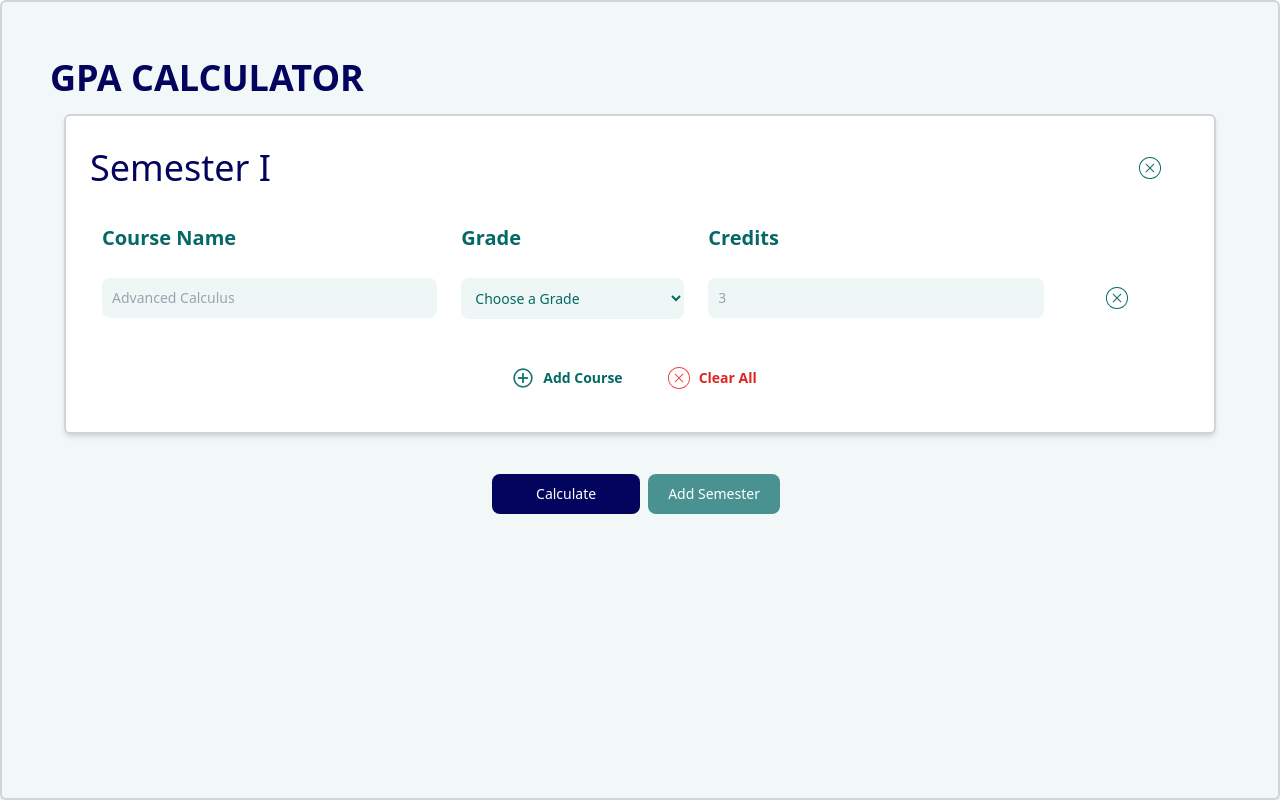
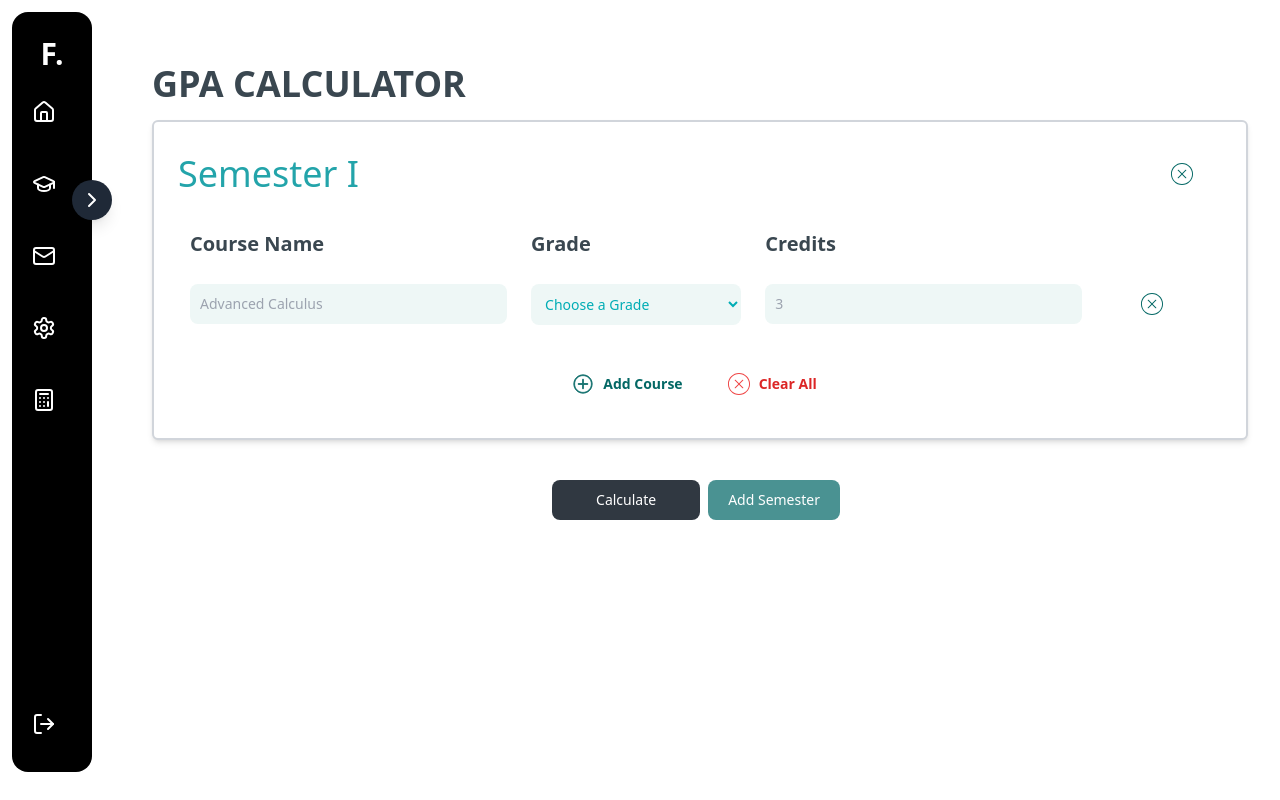
Before and after one commit to A-Simie/CGPA_Cal, a React (Vite) app: page /cgpa_calculator in a window 1280 px wide. Built offline with nearby package versions, Linux system fonts and the light colour scheme.

Commit message:
cgpa calculator integrated

```diff
--- a/src/App.jsx
+++ b/src/App.jsx
@@ -42,21 +42,19 @@ function App() {
         </Route>
 
         {/* Dashboard and related pages */}
-        <Route path="/dashboard" element={<DashboardLayout />}>
-          <Route index element={<Dashboard />} />
-          <Route path="cgpa" element={<CGPA />} />
-          <Route path="cgpa_calculator" element={<Calculate />} />
-          {/* <Route path="messages" element={<div>Messages Page</div>} />
-          <Route path="settings" element={<div>Settings Page</div>} /> */}
+        <Route element={<DashboardLayout />}>
+          <Route path="/dashboard" element={<Dashboard />} />
+          <Route path="/cgpa" element={<CGPA />} />
+          <Route path="/cgpa_calculator" element={<Calculate />} />
         </Route>
 
         {/* Keep these routes under Auth if they need Auth wrapper */}
-        <Route path="/cgpa" element={<Auth />}>
+        {/* <Route path="/cgpa" element={<Auth />}>
           <Route index element={<CGPA />} />
         </Route>
         <Route path="/cgpa_calculator" element={<Auth />}>
           <Route index element={<Calculate />} />
-        </Route>
+        </Route> */}
       </Routes>
     </Router>
   );
--- a/src/components/cardGrid.jsx
+++ b/src/components/cardGrid.jsx
@@ -13,11 +13,11 @@ const Card = ({ number, description }) => {
           {number}
         </span>
         <div className="flex flex-col items-start text-left">
-          <span className="text-gray-600 text-sm md:text-base">
+          <span className="text-[#00ADB5] text-sm md:text-base">
             {firstLine}
           </span>
           {restLines && (
-            <span className="text-gray-600 text-sm md:text-base">
+            <span className="text-[#00ADB5] text-sm md:text-base">
               {restLines}
             </span>
           )}
--- a/src/components/courseCard.jsx
+++ b/src/components/courseCard.jsx
@@ -69,7 +69,7 @@ const CourseCard = ({
               <span className="text-yellow-500">★</span>
               <span className="ml-1 text-gray-700">{rating}</span>
             </div>
-            <button className="px-4 py-2 bg-white text-gray-950 text-sm border border-black rounded-lg">
+            <button className="px-4 py-2 bg-white text-gray-950 text-sm border-2 border-[#00ADB5] rounded-lg">
               {isCurrent !== true ? "Continue" : "View Course"}
             </button>
           </div>
--- a/src/components/dashboardComp/claude.jsx
+++ b/src/components/dashboardComp/claude.jsx
@@ -4,7 +4,7 @@ import { Home, User, Mail, Settings, Book } from "lucide-react";
 const Sidebar = () => {
   return (
     <div className="bg-black w-20 h-screen fixed left-0 top-0 flex flex-col items-center py-6">
-      <div className="text-white font-bold text-2xl mb-8">F.</div>
+      <div className="text-[#00ADB5] font-bold text-2xl mb-8">F.</div>
       <nav className="space-y-6">
         <div className="text-white/50 hover:text-white cursor-pointer">
           <Home size={24} />
--- a/src/components/languageCard.jsx
+++ b/src/components/languageCard.jsx
@@ -149,7 +149,7 @@ const LanguageCard = ({ languageImage, title, instructor, progress }) => {
                   </div>
                 </div>
               </span>
-              <button className="bg-black text-white px-4 py-2 rounded-lg">
+              <button className="bg-[#00ADB5] text-white px-4 py-2 rounded-lg">
                 Continue
               </button>
             </div>
--- a/src/components/shared/dashboardLayout.jsx
+++ b/src/components/shared/dashboardLayout.jsx
@@ -12,6 +12,7 @@ import {
   Search,
   Bell,
   User,
+  Calculator,
 } from "lucide-react";
 import { Link, Outlet } from "react-router-dom";
 
@@ -80,6 +81,12 @@ const DesktopSidebar = () => {
             text="Settings"
             isOpen={isOpen}
             to="/settings"
+          />
+          <SidebarIcon
+            icon={<Calculator size={24} />}
+            text="CGPA Calculator"
+            isOpen={isOpen}
+            to="/cgpa_calculator"
           />
         </div>
 
--- a/src/pages/cgpa-Page/calculate.jsx
+++ b/src/pages/cgpa-Page/calculate.jsx
@@ -210,13 +210,14 @@ const Calculate = () => {
   };
 
   return (
-    <div className="min-h-screen bg-[#F2F7F7] border-2 border-gray-300 rounded-md shadow-md p-6 w-full ">
-      <p
-        className="text-[#03045E] font-sans font-black
-        md:text-4xl px-6 pt-8"
-      >
-        GPA CALCULATOR
-      </p>
+    <>
+      <div className="flex items-center justify-center">
+        <div className="w-full max-w-sm sm:max-w-md md:max-w-4xl lg:max-w-5xl xl:max-w-6xl">
+          <p className="text-[#3A4750] text-xl font-sans font-black md:text-4xl pt-8">
+            GPA CALCULATOR
+          </p>
+        </div>
+      </div>
 
       {/* Semester Cards */}
 
@@ -227,13 +228,13 @@ const Calculate = () => {
         >
           <div className="bg-white border-2 border-gray-300 rounded-md shadow-md p-6 w-full max-w-sm sm:max-w-md md:max-w-4xl lg:max-w-5xl xl:max-w-6xl">
             <div className="flex items-center justify-between -mt-4">
-              <span className="block text-[#03045E] font-sans pt-4 sm:pt-6 pb-4 sm:pb-6 font-normal text-left text-lg sm:text-xl md:text-2xl lg:text-4xl">
+              <span className="block text-[#23a4aa] font-sans pt-4 sm:pt-6 pb-4 sm:pb-6 font-normal text-left text-lg sm:text-xl md:text-2xl lg:text-4xl">
                 Semester {toRoman(semesterIndex + 1)}
               </span>{" "}
               {semesters[semesterIndex]?.gpa === "" ? (
                 <button
                   type="button"
-                  className="text-[#046865] backdrop:hover:bg-[#dff0ef] focus:ring-4 focus:outline-none focus:ring-red-100 font-bold rounded-lg text-sm px-5 py-2.5 text-center inline-flex items-center"
+                  className="text-[#00ADB5] backdrop:hover:bg-[#dff0ef] focus:ring-4 focus:outline-none focus:ring-red-100 font-bold rounded-lg text-sm px-5 py-2.5 text-center inline-flex items-center"
                   onClick={() => removeSemester(semesterIndex)}
                 >
                   <svg
@@ -269,7 +270,7 @@ const Calculate = () => {
             )}
             <form>
               <div className="overflow-x-auto">
-                <table className="table-auto w-full hidden sm:table text-left text-sm md:text-base text-[#046865]">
+                <table className="table-auto w-full hidden sm:table text-left text-sm md:text-base text-[#3A4750]">
                   {/* Table Headers */}
                   <thead className="bg-white">
                     <tr>
@@ -300,7 +301,7 @@ const Calculate = () => {
                         </td>
                         <td className="p-3">
                           <select
-                            className="bg-[#eef7f6] text-[#046865] text-sm rounded-lg focus:ring-[#046865] focus:border-[#046865] block w-full p-2.5"
+                            className="bg-[#eef7f6] text-[#00ADB5] text-sm rounded-lg focus:ring-[#046865] focus:border-[#046865] block w-full p-2.5"
                             value={course.grade}
                             onChange={(e) =>
                               updateCourse(
@@ -583,7 +584,7 @@ const Calculate = () => {
         <div className="flex text-center justify-center p-10">
           <button
             type="button"
-            className="text-white  bg-[#03045E] hover:bg-[#03045E]/90 focus:ring-4 focus:outline-none focus:ring-[#03045E]/50 font-medium rounded-lg text-sm px-11 py-2.5 text-center inline-flex items-center  me-2 mb-2"
+            className="text-white  bg-[#303841] hover:bg-[#3A4750]/90 focus:ring-4 focus:outline-none focus:ring-[#03045E]/50 font-medium rounded-lg text-sm px-11 py-2.5 text-center inline-flex items-center  me-2 mb-2"
             onClick={calculateCGPA}
           >
             Calculate
@@ -597,7 +598,7 @@ const Calculate = () => {
           </button>
         </div>
       )}
-    </div>
+    </>
   );
 };
 
--- a/src/pages/dashboard/index.jsx
+++ b/src/pages/dashboard/index.jsx
@@ -7,6 +7,7 @@ import CardGrid from "../../components/cardGrid";
 import LanguageCard from "../../components/languageCard";
 
 const Dashboard = () => {
+  const [userName] = ["Josh"];
   const chartData = [
     { day: "mon", hours: 0 },
     { day: "tue", hours: 1.5 },
@@ -80,7 +81,7 @@ const Dashboard = () => {
               <div className="flex items-center space-x-5">
                 <div>
                   <h3 className="font-black text-4xl text-gray-900">
-                    Hello Josh!
+                    Hello <span className="text-[#00ADB5]">{userName}!</span>
                   </h3>
                   <p className="text-gray-900">
                     It&apos;s good to see you again
```
Also changed, not shown: src/pages/sign-In/index.jsx (+7 -7 lines).
